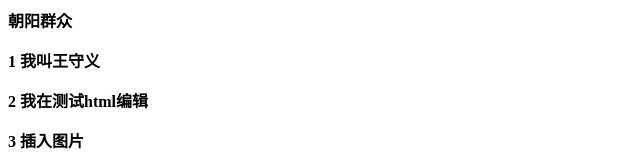
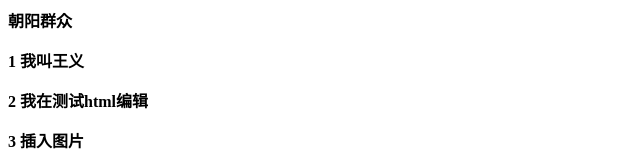
Before and after one commit to VolksWaffe/duoyun.github.io, a plain HTML site: page index.html in a window 1280 px wide. Shown: the top 165 px of the page, 0-640 px from the left. Drawn offline with Linux system fonts and the light colour scheme.

Commit message:
Index.html

```diff
--- a/index.html
+++ b/index.html
@@ -1,5 +1,5 @@
 <p><strong>朝阳群众</strong></p>
-<p><strong>1 我叫王守义</strong></p>
+<p><strong>1 我叫王义</strong></p>
 <p><strong>2 我在测试html编辑</strong></p>
 <p><strong>3 插入图片</strong></p>
 <p><strong><img src="https://c02.purpledshub.com/uploads/sites/48/2023/02/why-sky-blue-2db86ae.jpg?w=1410&amp;webp=1" alt="" width="502" height="301" /></strong></p>
```
